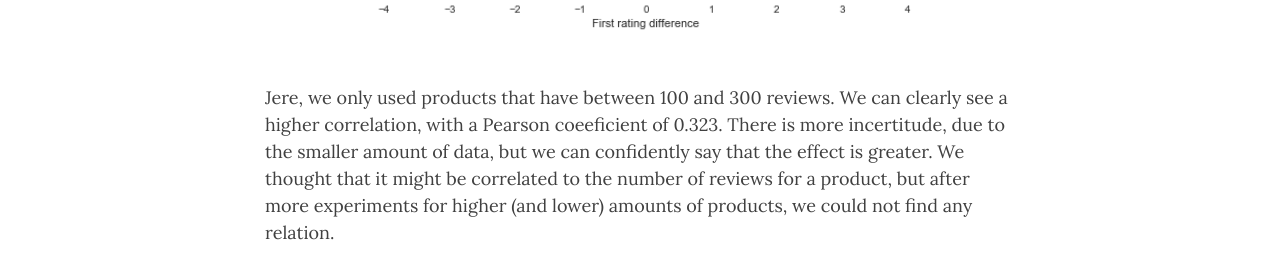
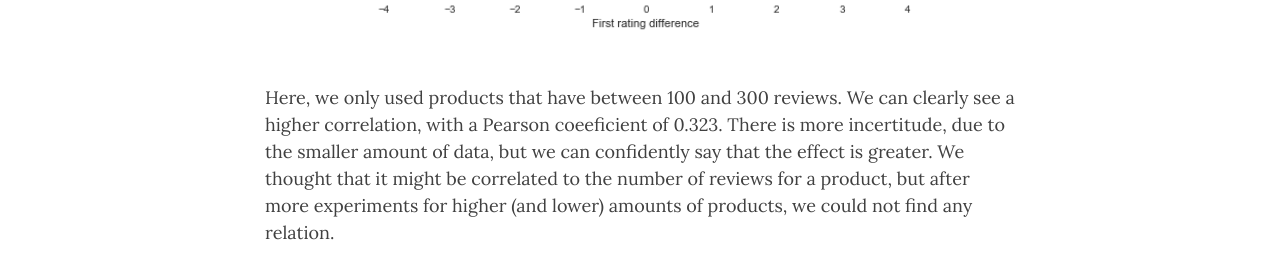
Before and after one commit to ada-lyn/ada-lyn.github.io, a Jekyll site: the page built from index.md, in a window 1280 px wide and 1400 px high, scrolled down 29144 px. Shown: the part 174-454 px from the top of the window. Built offline with Jekyll 4.4.1, drawn with Linux system fonts in a browser that asks for light colours; nearby versions of some CDN libraries; some of the changed lines change nothing that is shown.

Commit message:
Update index.md

```diff
--- a/index.md
+++ b/index.md
@@ -320,7 +320,7 @@
   <img src="/img/herding/int_100_300_steps_corr.png" width="99%" />
 </p>
 
-Jere, we only used products that have between 100 and 300 reviews. We can clearly see a higher correlation, with a Pearson coeeficient of 0.323. There is more incertitude, due to the smaller amount of data, but we can confidently say that the effect is greater. We thought that it might be correlated to the number of reviews for a product, but after more experiments for higher (and lower) amounts of products, we could not find any relation.
+Here, we only used products that have between 100 and 300 reviews. We can clearly see a higher correlation, with a Pearson coeeficient of 0.323. There is more incertitude, due to the smaller amount of data, but we can confidently say that the effect is greater. We thought that it might be correlated to the number of reviews for a product, but after more experiments for higher (and lower) amounts of products, we could not find any relation.
 
 To better understand what is really happending, we looker deeper into a few products.
 For each of them, we plotted the commulative average of the reviews written in both the US and UK, relative to the date. The first review was excluded in this cummulative average.
@@ -392,6 +392,58 @@
 - Alpha is a coefficient from 0 to 1 controlling the strength of the correction applied.
 	- If the review is deemed helpful by many people, many people agree with the rating and we will correct it less.
 	- If the reviewer has not given many reviews yet, we will not correct his rating that much since we cannot estimate his bias very well.
+
+
+<button class="collapsible">Open Collapsible</button>
+<div class="content">
+  <p>Lorem ipsum...</p>
+</div>
+
+<style>
+  /* Style the button that is used to open and close the collapsible content */
+.collapsible {
+  background-color: #eee;
+  color: #444;
+  cursor: pointer;
+  padding: 18px;
+  width: 100%;
+  border: none;
+  text-align: left;
+  outline: none;
+  font-size: 15px;
+}
+
+/* Add a background color to the button if it is clicked on (add the .active class with JS), and when you move the mouse over it (hover) */
+.active, .collapsible:hover {
+  background-color: #ccc;
+}
+
+/* Style the collapsible content. Note: hidden by default */
+.content {
+  padding: 0 18px;
+  display: none;
+  overflow: hidden;
+  background-color: #f1f1f1;
+  max-height: 0;
+  transition: max-height 0.2s ease-out;
+}
+</style>
+<script>
+var coll = document.getElementsByClassName("collapsible");
+var i;
+
+for (i = 0; i < coll.length; i++) {
+  coll[i].addEventListener("click", function() {
+    this.classList.toggle("active");
+    var content = this.nextElementSibling;
+    if (content.style.maxHeight){
+      content.style.maxHeight = null;
+    } else {
+      content.style.maxHeight = content.scrollHeight + "px";
+    }
+  });
+}
+</script>
 
 | Original rating | Time bias corrected | User (& time) bias corrected |
 |-----------------|---------------------|------------------------------|
```
